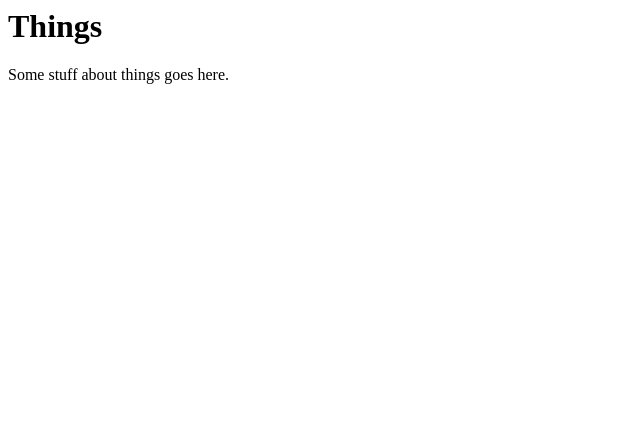
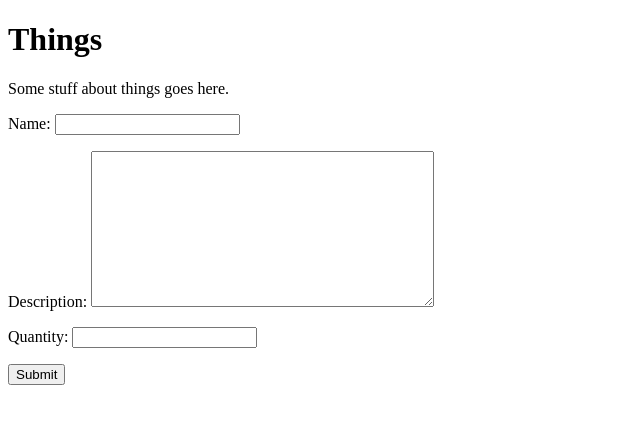
Before and after one commit to KCL-SEG/things-2-vicmin03, a Django app: template things/templates/home.html in a window 1280 px wide. Shown: the top 424 px of the page, without its empty margins (0-640 px from the left). Run offline with Django 3.2, Linux system fonts and the light colour scheme; the template is opened without the code that fills it: values that come from a table or form of the project are taken from there, others are empty.

Commit message:
Add thingsform for name, description and quantity input
Create ThingsForm for input
Add ThingsForm to appear on home page

```diff
--- a/things/forms.py
+++ b/things/forms.py
@@ -1,3 +1,8 @@
 """Forms of the project."""
 
-# Create your forms here.
+from django import forms
+
+class ThingsForm(forms.Form):
+    name = forms.CharField(label="Name:", max_length=30)
+    description = forms.CharField(label="Description:", max_length=400, widget=forms.Textarea)
+    quantity = forms.IntegerField(label="Quantity:", widget=forms.NumberInput())
--- a/things/templates/home.html
+++ b/things/templates/home.html
@@ -1,4 +1,5 @@
-<html>
+<!DOCTYPE html>
+<html lang="en">
   <head>
     <title>Things</title>
   </head>
@@ -7,5 +8,9 @@
       Things
     </h1>
     <p>Some stuff about things goes here.</p>
+    <form action="{url 'home' %}" method="get"></form>
+      {%csrf_token %}
+      {{form.as_p}}
+      <input type="Submit" value="Submit">
   </body>
 </html>
--- a/things/views.py
+++ b/things/views.py
@@ -1,4 +1,6 @@
+from .forms import ThingsForm
 from django.shortcuts import render
 
 def home(request):
+    form = ThingsForm()
     return render(request, 'home.html', {'form': form})
```
Lines whose indentation alone changed are shown as unchanged.
